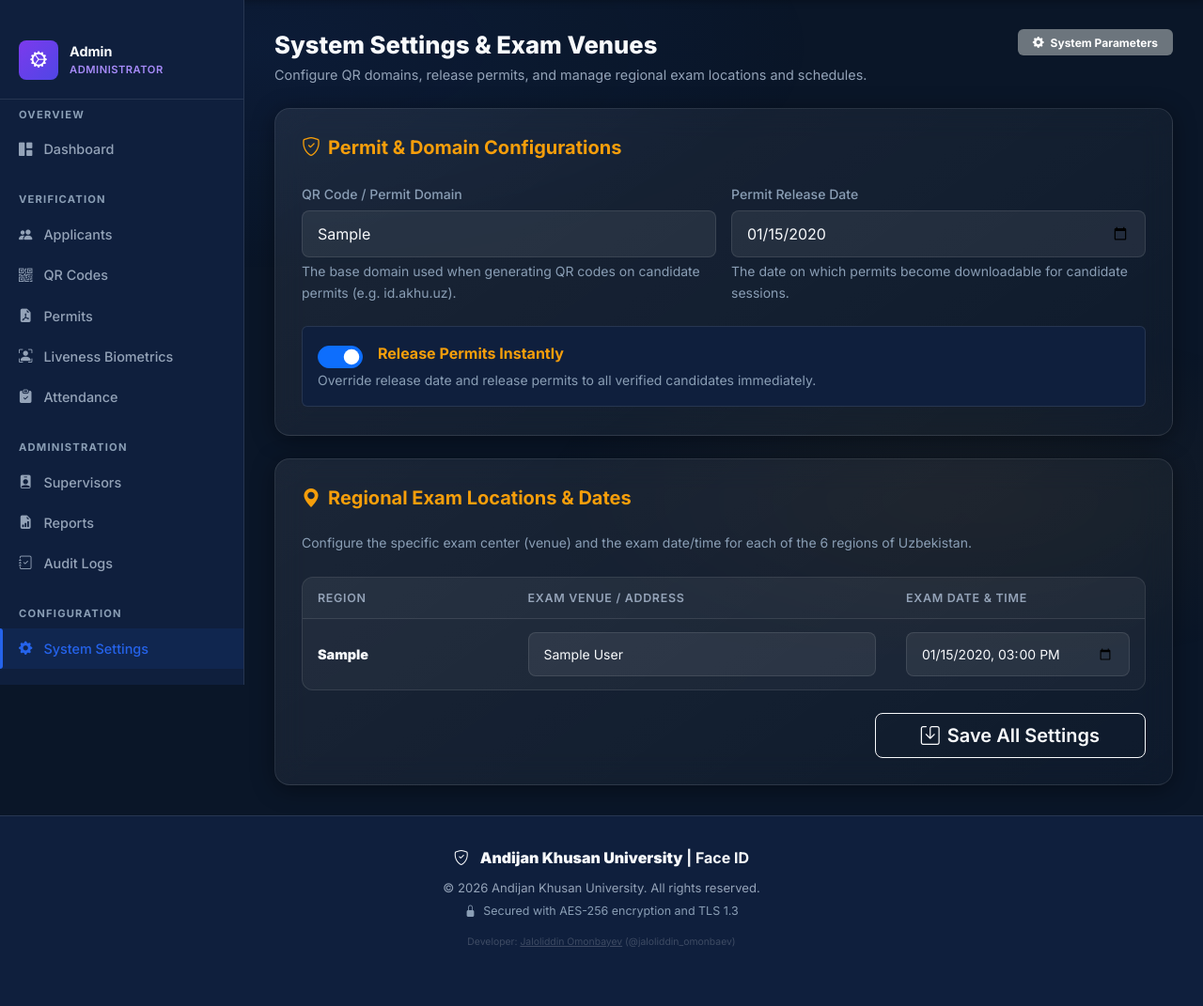
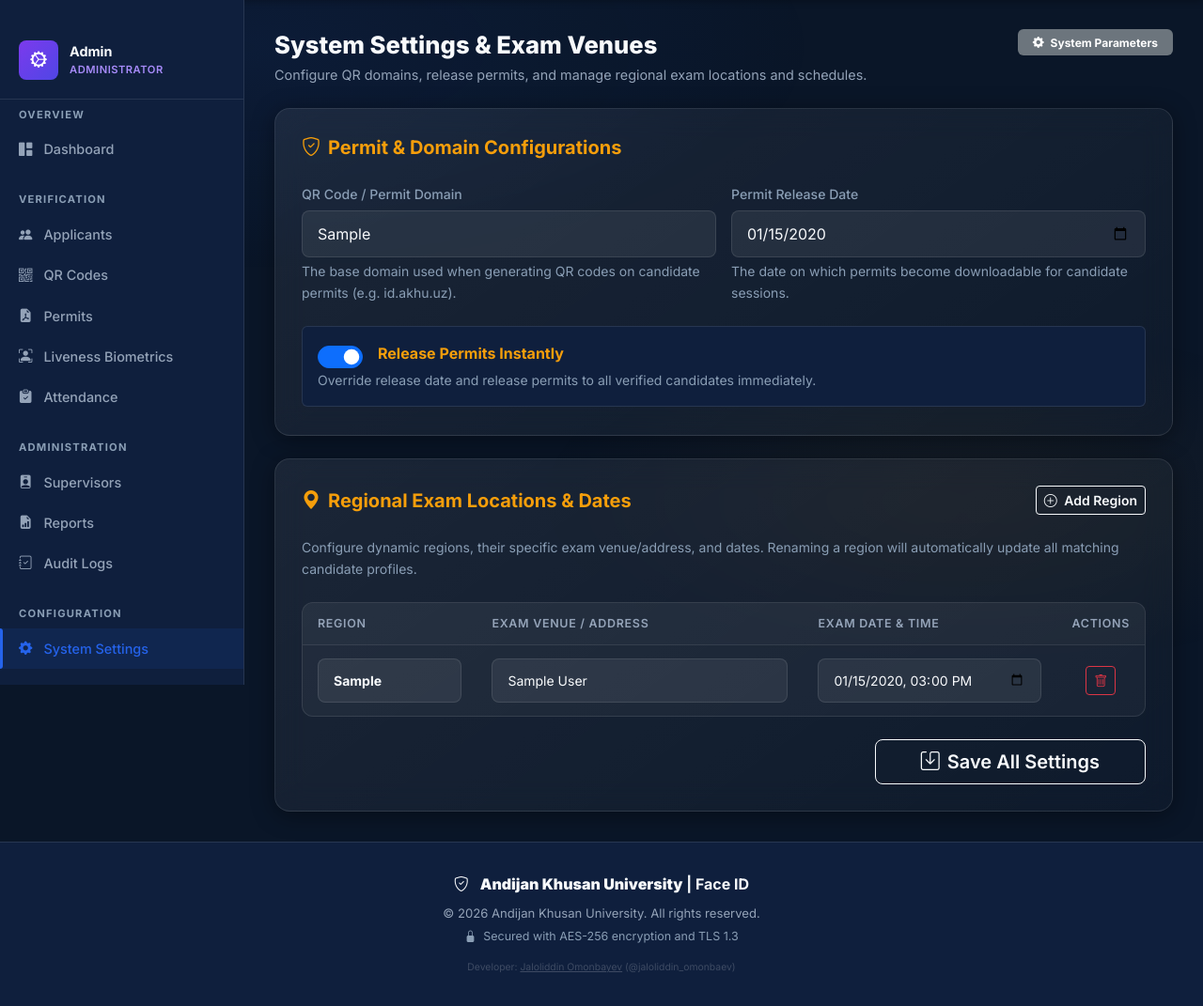
Before and after one commit to johnsmitth8729-creator/face_id, a Django app: template templates/admin_panel/settings.html in a window 1280 px wide. Shown: the part 110-1181 px from the top of the page at 94% size. Before the commit the page ends 1118 px from the top, so only its background shows below. Run offline with Django 5.2, Linux system fonts and the light colour scheme; the template is opened without the code that fills it: values that come from a table or form of the project are taken from there, others are empty; tables that the repository leaves empty hold one stand-in row (values such as "Sample post"); parts of the project's set-up code (start-up, migrations or seed data) failed here and were passed over.

Commit message:
region changed

```diff
--- a/templates/admin_panel/settings.html
+++ b/templates/admin_panel/settings.html
@@ -66,8 +66,13 @@
         <!-- Regional Venue Settings -->
         <div class="col-lg-12">
           <div class="akhu-card">
-            <h5 class="mb-4 text-gold"><i class="bi bi-geo-alt-fill me-2"></i>{% trans "Regional Exam Locations & Dates" %}</h5>
-            <p class="text-muted small mb-4">{% trans "Configure the specific exam center (venue) and the exam date/time for each of the 6 regions of Uzbekistan." %}</p>
+            <div class="d-flex justify-content-between align-items-center mb-4">
+              <h5 class="m-0 text-gold"><i class="bi bi-geo-alt-fill me-2"></i>{% trans "Regional Exam Locations & Dates" %}</h5>
+              <button type="button" class="btn btn-outline-gold btn-sm" data-bs-toggle="modal" data-bs-target="#addRegionModal">
+                <i class="bi bi-plus-circle me-1"></i> {% trans "Add Region" %}
+              </button>
+            </div>
+            <p class="text-muted small mb-4">{% trans "Configure dynamic regions, their specific exam venue/address, and dates. Renaming a region will automatically update all matching candidate profiles." %}</p>
 
             <div class="table-responsive">
               <table class="akhu-table align-middle">
@@ -75,18 +80,32 @@
                   <tr>
                     <th style="width: 25%;">{% trans "Region" %}</th>
                     <th style="width: 45%;">{% trans "Exam Venue / Address" %}</th>
-                    <th style="width: 30%;">{% trans "Exam Date & Time" %}</th>
+                    <th style="width: 20%;">{% trans "Exam Date & Time" %}</th>
+                    <th style="width: 10%; text-align: center;">{% trans "Actions" %}</th>
                   </tr>
                 </thead>
                 <tbody>
                   {% for venue in venues %}
                     <tr>
-                      <td class="fw-bold"><strong>{{ venue.region }}</strong></td>
+                      <td>
+                        <input type="text" class="form-control form-control-sm fw-bold" name="region_name_{{ venue.id }}" value="{{ venue.region }}" required>
+                      </td>
                       <td>
                         <input type="text" class="form-control form-control-sm" name="venue_{{ venue.id }}" value="{{ venue.venue_name }}" placeholder="{% trans 'Enter specific exam venue address' %}">
                       </td>
                       <td>
                         <input type="datetime-local" class="form-control form-control-sm" name="date_{{ venue.id }}" value="{{ venue.exam_date|date:'Y-m-d\TH:i' }}">
+                      </td>
+                      <td class="text-center">
+                        <button type="button" class="btn btn-sm btn-outline-danger" onclick="confirmDeleteRegion('{{ venue.id }}', '{{ venue.region|escapejs }}')">
+                          <i class="bi bi-trash"></i>
+                        </button>
+                      </td>
+                    </tr>
+                  {% empty %}
+                    <tr>
+                      <td colspan="4" class="text-center text-muted py-4">
+                        <i class="bi bi-geo-alt me-1"></i> {% trans "No regions configured yet. Click 'Add Region' to create one." %}
                       </td>
                     </tr>
                   {% endfor %}
@@ -95,6 +114,7 @@
             </div>
 
             <div class="text-end mt-4">
+              <input type="hidden" name="action" value="save_settings">
               <button type="submit" class="btn btn-gold btn-lg px-5"><i class="bi bi-save me-2"></i>{% trans "Save All Settings" %}</button>
             </div>
           </div>
@@ -103,6 +123,55 @@
     </form>
   </div>
 </div>
+
+<!-- Add Region Modal -->
+<div class="modal fade" id="addRegionModal" tabindex="-1">
+  <div class="modal-dialog">
+    <div class="modal-content" style="background:var(--bg-secondary);border:1px solid var(--border-color);border-radius:var(--radius-xl);">
+      <div class="modal-header border-0 pb-0">
+        <h5 class="modal-title text-gold"><i class="bi bi-geo-alt-fill me-2"></i>{% trans "Add New Region" %}</h5>
+        <button type="button" class="btn-close btn-close-white" data-bs-dismiss="modal"></button>
+      </div>
+      <div class="modal-body text-white">
+        <form method="post" action="{% url 'admin_panel:settings' %}">
+          {% csrf_token %}
+          <input type="hidden" name="action" value="add_region">
+          <div class="mb-3">
+            <label class="form-label text-muted">{% trans "Region Name" %} <span class="text-danger">*</span></label>
+            <input type="text" name="region_name" class="form-control text-white bg-dark border-secondary" required placeholder="{% trans 'e.g. Toshkent' %}">
+          </div>
+          <div class="mb-3">
+            <label class="form-label text-muted">{% trans "Exam Venue / Address" %}</label>
+            <input type="text" name="venue_name" class="form-control text-white bg-dark border-secondary" placeholder="{% trans 'e.g. Room 304, Main Hall' %}">
+          </div>
+          <div class="mb-3">
+            <label class="form-label text-muted">{% trans "Exam Date & Time" %}</label>
+            <input type="datetime-local" name="exam_date" class="form-control text-white bg-dark border-secondary">
+          </div>
+          <button type="submit" class="btn btn-gold w-100 justify-content-center mt-3">
+            <i class="bi bi-plus-circle-fill me-2"></i>{% trans "Create Region" %}
+          </button>
+        </form>
+      </div>
+    </div>
+  </div>
+</div>
+
+<!-- Hidden Delete Form -->
+<form id="deleteRegionForm" method="post" action="{% url 'admin_panel:settings' %}">
+  {% csrf_token %}
+  <input type="hidden" name="action" value="delete_region">
+  <input type="hidden" id="deleteVenueId" name="venue_id">
+</form>
+
+<script>
+function confirmDeleteRegion(id, name) {
+    if (confirm('{% trans "Are you sure you want to delete the region" %} "' + name + '"?')) {
+        document.getElementById('deleteVenueId').value = id;
+        document.getElementById('deleteRegionForm').submit();
+    }
+}
+</script>
 
 <style>
 .admin-page-header { display:flex;justify-content:space-between;align-items:flex-start; }
@@ -125,5 +194,16 @@
   border-color: var(--gold-hover);
   color: var(--dark-bg);
 }
+.btn-outline-gold {
+  color: var(--gold-primary);
+  border-color: var(--gold-primary);
+  background: transparent;
+  font-weight: 600;
+}
+.btn-outline-gold:hover {
+  background-color: var(--gold-primary);
+  border-color: var(--gold-primary);
+  color: var(--dark-bg);
+}
 </style>
 {% endblock %}
```
Also changed, not shown: apps/admin_panel/views.py (+174 -126 lines), apps/verification/forms.py (+9 -11 lines).
